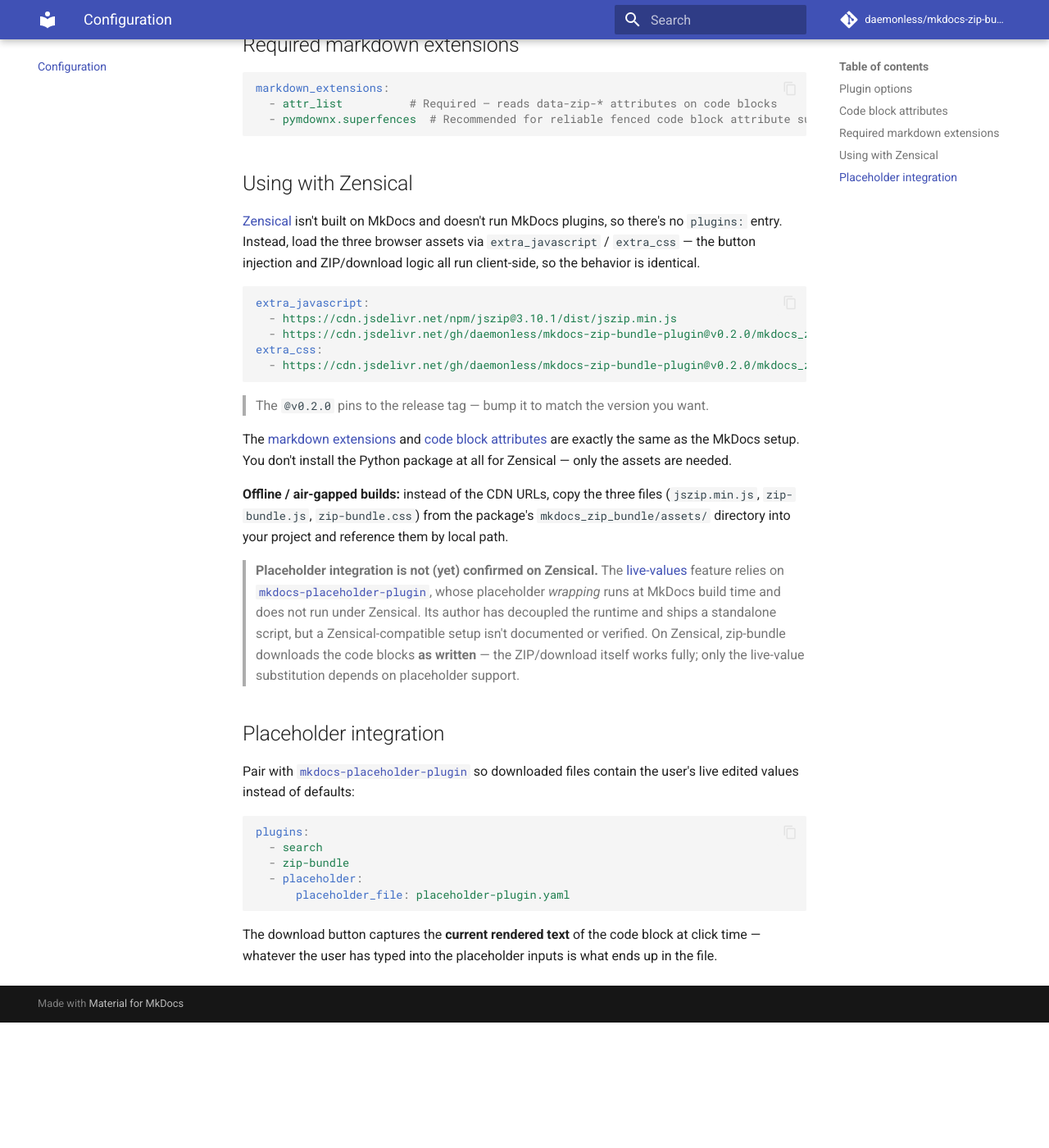
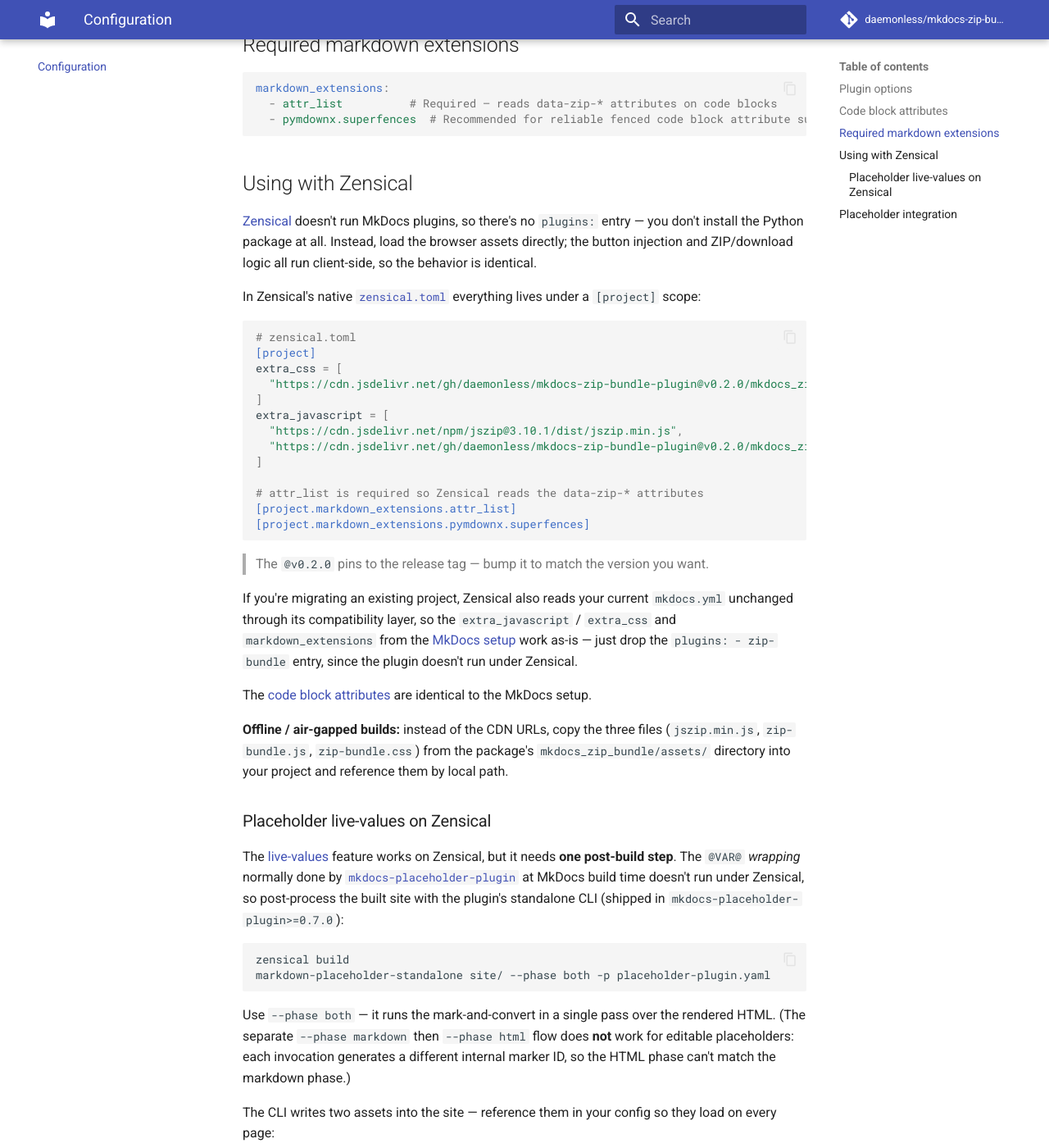
Before and after one commit to daemonless/mkdocs-zip-bundle-plugin, an MkDocs documentation site: the page built from docs/configuration.md, in a window 1280 px wide and 1400 px high, scrolled down 965 px. Shown: the whole window at 82% size. Built offline with MkDocs 1.6.1 and Material for MkDocs 9.7.7, drawn with Linux system fonts in a browser that asks for light colours; comment, search, counter and statistics services are not loaded; before the commit the page ends 2212 px from its top, so only the background shows below that; some of the changed text lies outside the part shown.

Commit message:
chore: migrate site from mkdocs --> zensical

````diff
--- a/docs/configuration.md
+++ b/docs/configuration.md
@@ -33,39 +33,78 @@
 
 ## Using with Zensical
 
-[Zensical](https://zensical.org) isn't built on MkDocs and doesn't run MkDocs
-plugins, so there's no `plugins:` entry. Instead, load the three browser assets
-via `extra_javascript` / `extra_css` — the button injection and ZIP/download
-logic all run client-side, so the behavior is identical.
+[Zensical](https://zensical.org) doesn't run MkDocs plugins, so there's no
+`plugins:` entry — you don't install the Python package at all. Instead, load
+the browser assets directly; the button injection and ZIP/download logic all run
+client-side, so the behavior is identical.
 
-```yaml
-extra_javascript:
-  - https://cdn.jsdelivr.net/npm/jszip@3.10.1/dist/jszip.min.js
-  - https://cdn.jsdelivr.net/gh/daemonless/mkdocs-zip-bundle-plugin@v0.2.0/mkdocs_zip_bundle/assets/zip-bundle.js
-extra_css:
-  - https://cdn.jsdelivr.net/gh/daemonless/mkdocs-zip-bundle-plugin@v0.2.0/mkdocs_zip_bundle/assets/zip-bundle.css
+In Zensical's native [`zensical.toml`](https://zensical.org/compatibility/configuration/)
+everything lives under a `[project]` scope:
+
+```toml
+# zensical.toml
+[project]
+extra_css = [
+  "https://cdn.jsdelivr.net/gh/daemonless/mkdocs-zip-bundle-plugin@v0.2.0/mkdocs_zip_bundle/assets/zip-bundle.css",
+]
+extra_javascript = [
+  "https://cdn.jsdelivr.net/npm/jszip@3.10.1/dist/jszip.min.js",
+  "https://cdn.jsdelivr.net/gh/daemonless/mkdocs-zip-bundle-plugin@v0.2.0/mkdocs_zip_bundle/assets/zip-bundle.js",
+]
+
+# attr_list is required so Zensical reads the data-zip-* attributes
+[project.markdown_extensions.attr_list]
+[project.markdown_extensions.pymdownx.superfences]
 ```
 
 > The `@v0.2.0` pins to the release tag — bump it to match the version you want.
 
-The [markdown extensions](#required-markdown-extensions) and
-[code block attributes](#code-block-attributes) are exactly the same as the
-MkDocs setup. You don't install the Python package at all for Zensical — only
-the assets are needed.
+If you're migrating an existing project, Zensical also reads your current
+`mkdocs.yml` unchanged through its compatibility layer, so the
+`extra_javascript` / `extra_css` and `markdown_extensions` from the
+[MkDocs setup](#required-markdown-extensions) work as-is — just drop the
+`plugins: - zip-bundle` entry, since the plugin doesn't run under Zensical.
+
+The [code block attributes](#code-block-attributes) are identical to the MkDocs
+setup.
 
 **Offline / air-gapped builds:** instead of the CDN URLs, copy the three files
 (`jszip.min.js`, `zip-bundle.js`, `zip-bundle.css`) from the package's
 `mkdocs_zip_bundle/assets/` directory into your project and reference them by
 local path.
 
-> **Placeholder integration is not (yet) confirmed on Zensical.** The
-> [live-values](#placeholder-integration) feature relies on
-> [`mkdocs-placeholder-plugin`](https://github.com/six-two/mkdocs-placeholder-plugin),
-> whose placeholder *wrapping* runs at MkDocs build time and does not run under
-> Zensical. Its author has decoupled the runtime and ships a standalone script,
-> but a Zensical-compatible setup isn't documented or verified. On Zensical,
-> zip-bundle downloads the code blocks **as written** — the ZIP/download itself
-> works fully; only the live-value substitution depends on placeholder support.
+### Placeholder live-values on Zensical
+
+The [live-values](#placeholder-integration) feature works on Zensical, but it
+needs **one post-build step**. The `@VAR@` *wrapping* normally done by
+[`mkdocs-placeholder-plugin`](https://github.com/six-two/mkdocs-placeholder-plugin)
+at MkDocs build time doesn't run under Zensical, so post-process the built site
+with the plugin's standalone CLI (shipped in `mkdocs-placeholder-plugin>=0.7.0`):
+
+```bash
+zensical build
+markdown-placeholder-standalone site/ --phase both -p placeholder-plugin.yaml
+```
+
+Use `--phase both` — it runs the mark-and-convert in a single pass over the
+rendered HTML. (The separate `--phase markdown` then `--phase html` flow does
+**not** work for editable placeholders: each invocation generates a different
+internal marker ID, so the HTML phase can't match the markdown phase.)
+
+The CLI writes two assets into the site — reference them in your config so they
+load on every page:
+
+```toml
+[project]
+extra_css = [ "assets/stylesheets/placeholders.css" ]
+extra_javascript = [ "assets/javascripts/placeholder-combined.js" ]
+```
+
+> **Gotcha — quote `@VAR@` in YAML code blocks.** A placeholder is only wrapped
+> when `@VAR@` is a *contiguous* string in the rendered HTML. The YAML syntax
+> highlighter splits unquoted values like `image: @REGISTRY@/app` (because `@`
+> is a reserved YAML indicator), so the token stays literal. Quote it —
+> `image: "@REGISTRY@/app"` — and it wraps correctly.
 
 ## Placeholder integration
 
--- /dev/null
+++ b/requirements.txt
@@ -0,0 +1,2 @@
+zensical
+mkdocs-placeholder-plugin>=0.7.0   # provides the markdown-placeholder-standalone CLI
````
Also changed, not shown: docs/index.md (+8 -8 lines), zensical.toml (added, +63 -0 lines), 2 other files.
